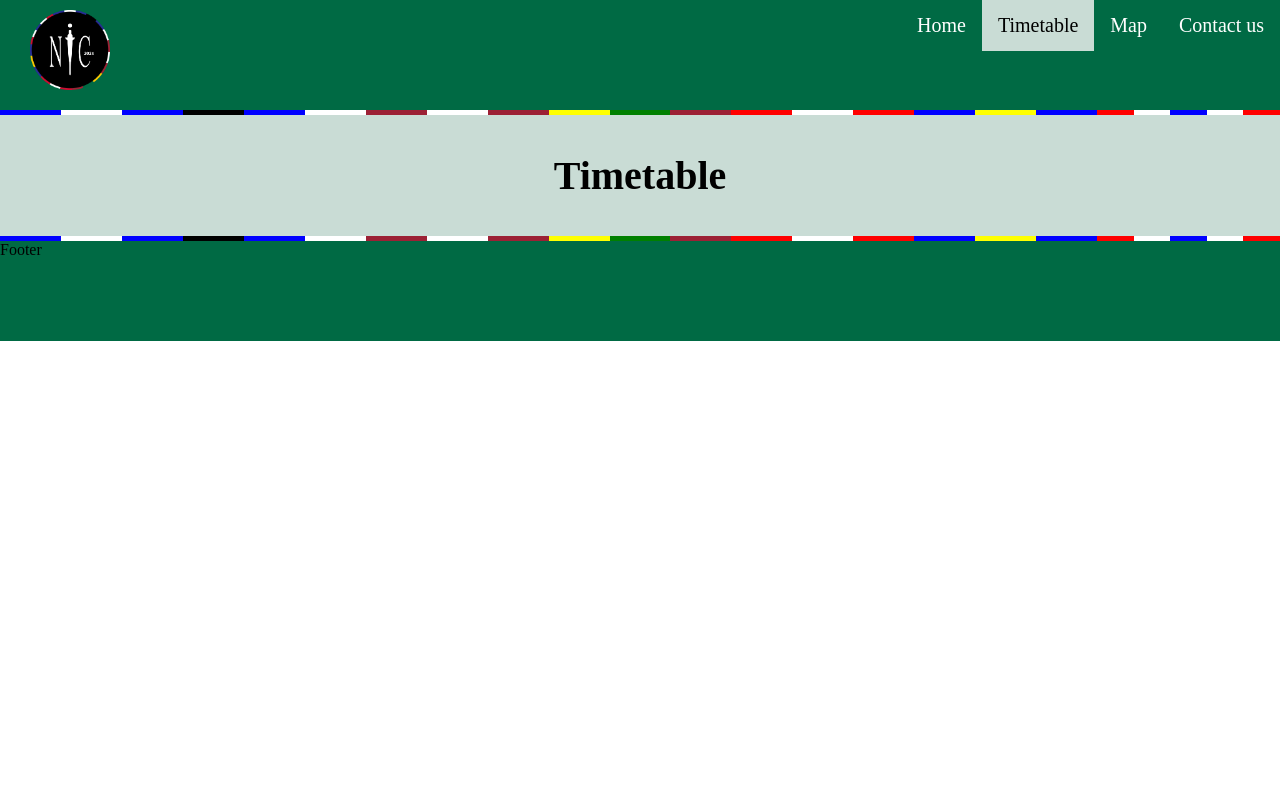
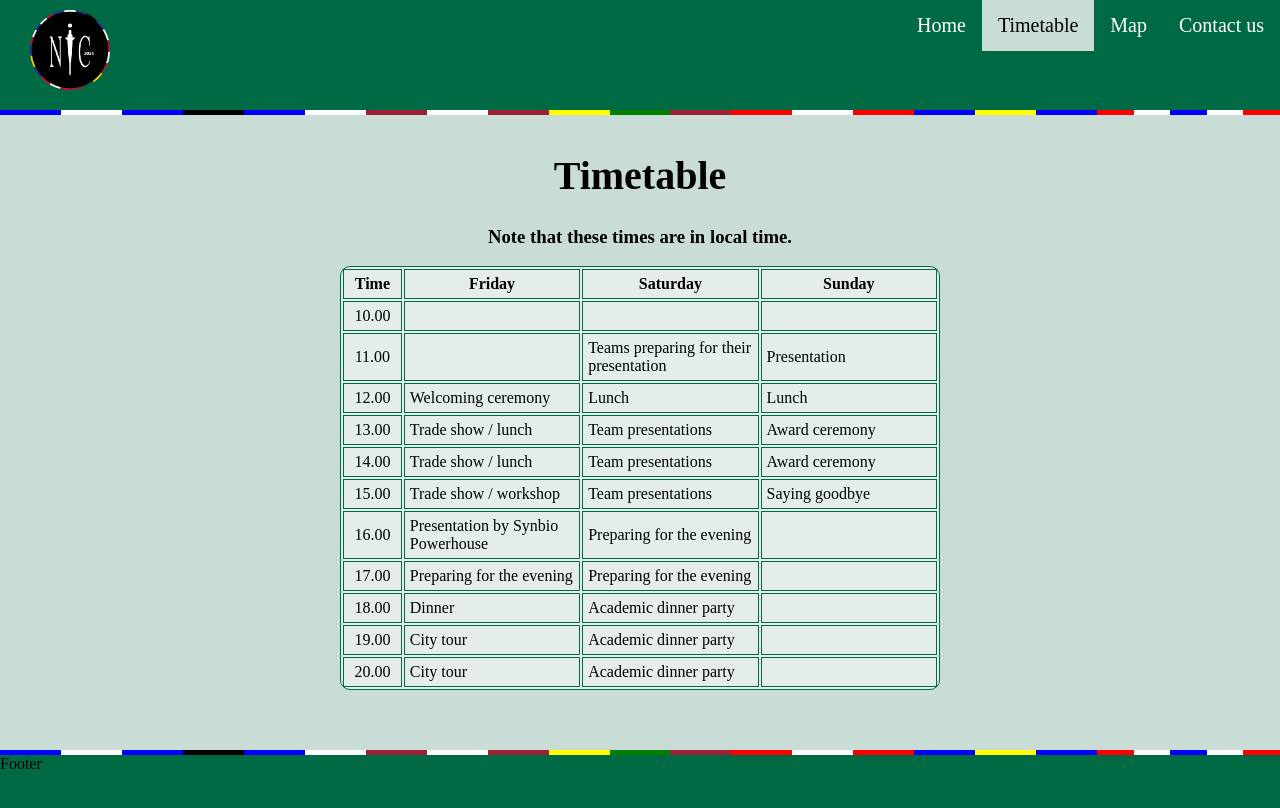
Before and after one commit to teamAboaTurku/nic-24, a Vue app: page /timetable in a window 1280 px wide. Shown: the top 808 px of the page. Built offline with nearby package versions, Linux system fonts and the light colour scheme.

Commit message:
make and and timetable

```diff
--- /dev/null
+++ b/src/components/TimeTable.vue
@@ -0,0 +1,106 @@
+<template>
+    <h3 style="text-align: center;">Note that these times are in local time.</h3>
+    <table>
+        <tr>
+            <th id="time">Time</th>
+            <th>Friday</th>
+            <th>Saturday</th>
+            <th>Sunday</th>
+        </tr>
+        <tr>
+            <td id="time">10.00</td>
+            <td></td>
+            <td></td>
+            <td></td>
+        </tr>
+        <tr>
+            <td id="time">11.00</td>
+            <td></td>
+            <td>Teams preparing for their presentation</td>
+            <td>Presentation</td>
+        </tr>
+        <tr>
+            <td id="time">12.00</td>
+            <td>Welcoming ceremony</td>
+            <td>Lunch</td>
+            <td>Lunch</td>
+        </tr>
+        <tr>
+            <td id="time">13.00 </td>
+            <td>Trade show / lunch</td>
+            <td>Team presentations</td>
+            <td>Award ceremony</td>
+        </tr>
+        <tr>
+            <td id="time">14.00</td>
+            <td>Trade show / lunch</td>
+            <td>Team presentations</td>
+            <td>Award ceremony</td>
+        </tr>
+        <tr>
+            <td id="time">15.00</td>
+            <td>Trade show / workshop</td>
+            <td>Team presentations</td>
+            <td>Saying goodbye</td>
+        </tr>
+        <tr>
+            <td id="time">16.00</td>
+            <td>Presentation by Synbio Powerhouse</td>
+            <td>Preparing for the evening</td>
+            <td></td>
+        </tr>
+        <tr>
+            <td id="time">17.00</td>
+            <td>Preparing for the evening</td>
+            <td>Preparing for the evening</td>
+            <td></td>
+        </tr>
+        <tr>
+            <td id="time">18.00</td>
+            <td>Dinner</td>
+            <td>Academic dinner party</td>
+            <td></td>
+        </tr>
+        <tr>
+            <td id="time">19.00</td>
+            <td>City tour</td>
+            <td>Academic dinner party</td>
+            <td></td>
+        </tr>
+        <tr>
+            <td id="time">20.00</td>
+            <td>City tour</td>
+            <td>Academic dinner party</td>
+            <td></td>
+        </tr>
+    </table>
+</template>
+
+<script>
+export default {
+    name: 'TimeTable'
+};
+</script>
+
+<style>
+table {
+    background-color: rgba(255, 255, 255, 0.5);
+    border: 1px solid var(--green);
+    border-radius: 10px;
+    margin: auto;
+    margin-bottom: 50px;
+    max-width: 600px;
+}
+
+td,
+th {
+    border: 1px solid var(--green);
+    padding: 5px;
+    width: 30%;
+}
+
+#time {
+    width: 10%;
+    text-align: center;
+}
+</style>
--- a/src/pages/TimetablePage.vue
+++ b/src/pages/TimetablePage.vue
@@ -1,11 +1,17 @@
 <template>
   <div class="page">
     <h1>Timetable</h1>
+    <TimeTable />
   </div>
 </template>
 
 <script>
+import TimeTable from '../components/TimeTable.vue'
+
 export default {
   name: 'TimetablePage',
+  components: {
+    TimeTable
+  }
 };
 </script>
```
